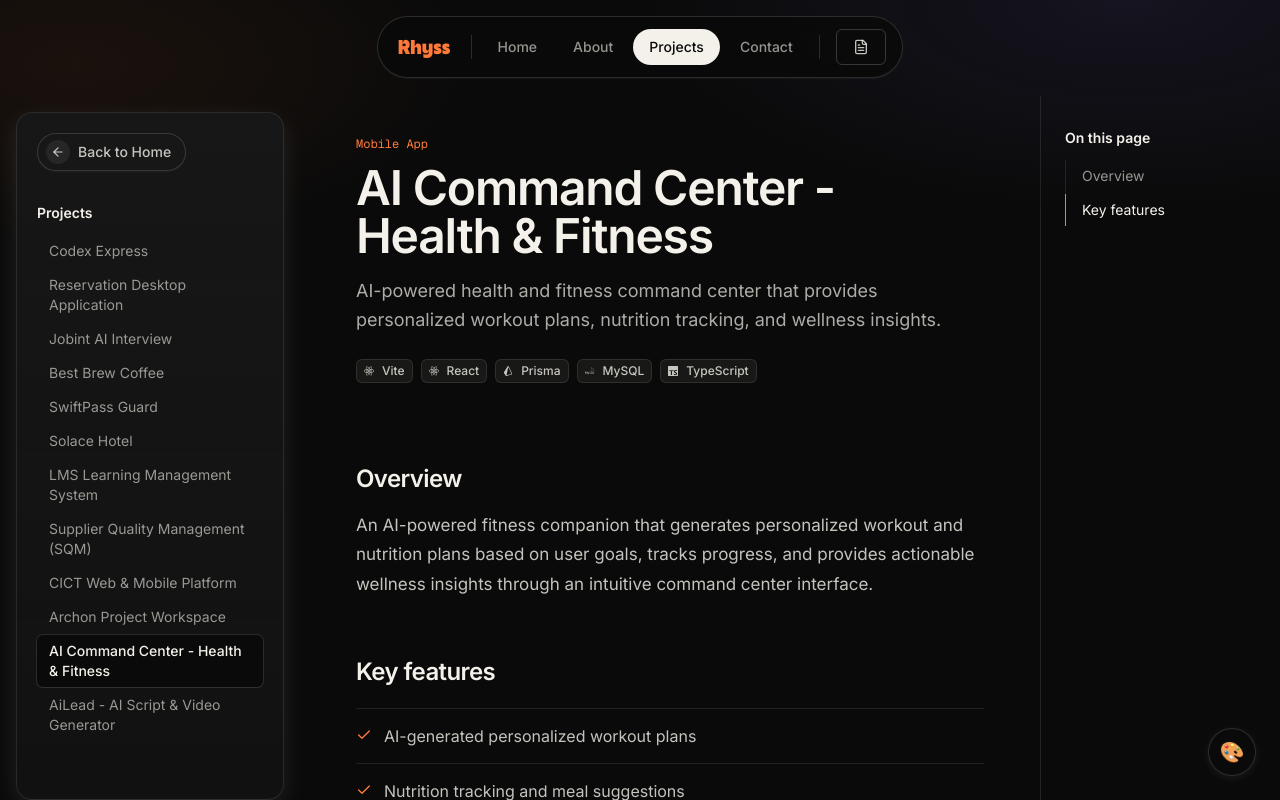
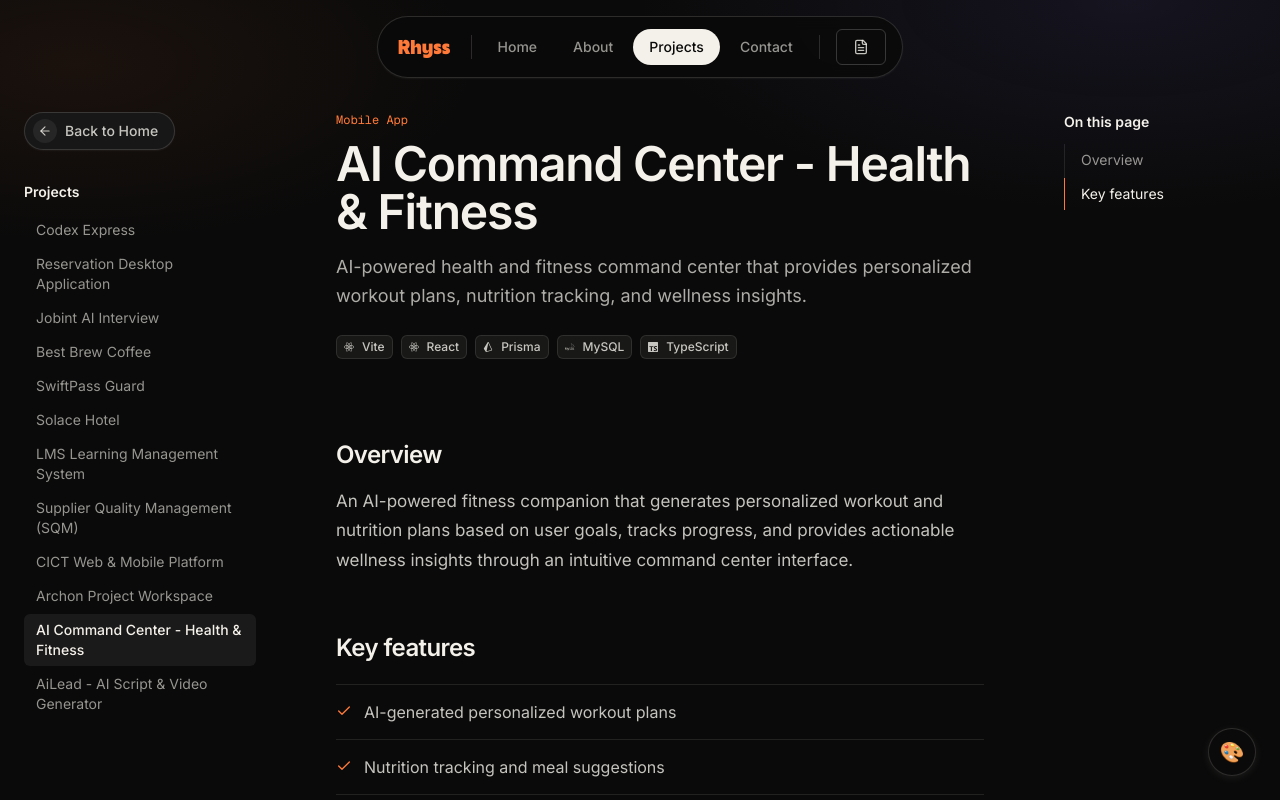
Before and after one commit to uyronmarche14/Portfolio, a Next.js app: page /projects/ai-command-center-fitness in a window 1280 px wide. Shown: the top 800 px of the page. Built offline with nearby package versions, Linux system fonts and the light colour scheme.

Commit message:
fix: flat docs sidebar without cutting divider lines, clearer top spacing, no-wrap back button

```diff
--- a/app/components/layout/BackLink.tsx
+++ b/app/components/layout/BackLink.tsx
@@ -15,7 +15,7 @@ export function BackLink({ href, children, className }: BackLinkProps) {
     <Link
       href={href}
       className={cn(
-        "group inline-flex items-center gap-2 rounded-full border border-foreground/15 bg-card py-1.5 pl-2 pr-3.5 text-sm font-medium text-foreground/80 shadow-soft-sm transition-all duration-200 hover:border-foreground/40 hover:text-foreground focus-visible:outline-none focus-visible:ring-2 focus-visible:ring-ring motion-reduce:transition-none",
+        "group inline-flex items-center gap-2 whitespace-nowrap rounded-full border border-foreground/15 bg-card py-1.5 pl-2 pr-4 text-sm font-medium text-foreground/80 shadow-soft-sm transition-all duration-200 hover:border-foreground/40 hover:text-foreground focus-visible:outline-none focus-visible:ring-2 focus-visible:ring-ring motion-reduce:transition-none",
         className
       )}
     >
--- a/app/components/layout/DocsLayout.tsx
+++ b/app/components/layout/DocsLayout.tsx
@@ -14,9 +14,7 @@ interface DocsLayoutProps {
 export const docsLinkClass = (active: boolean) =>
   cn(
     "block rounded-md px-3 py-1.5 text-sm transition-colors duration-150",
-    active
-      ? "bg-background font-medium text-foreground shadow-soft-sm ring-1 ring-foreground/10"
-      : "text-foreground/60 hover:bg-foreground/[0.04] hover:text-foreground"
+    active ? "bg-foreground/[0.07] font-medium text-foreground" : "text-foreground/60 hover:text-foreground"
   );
 
 /**
@@ -25,18 +23,16 @@ export const docsLinkClass = (active: boolean) =>
  */
 export function DocsLayout({ sidebar, rail, children }: DocsLayoutProps) {
   return (
-    <div className="flex min-h-screen w-full pt-24">
-      <aside className="hidden w-[300px] shrink-0 p-4 lg:block">
-        <div className="sticky top-24 h-[calc(100vh-7rem)] overflow-y-auto rounded-2xl border border-foreground/10 bg-gradient-to-b from-card to-card/60 p-5 shadow-soft-lg">
-          {sidebar}
-        </div>
+    <div className="flex min-h-screen w-full pt-28">
+      <aside className="hidden w-[280px] shrink-0 lg:block">
+        <div className="sticky top-28 max-h-[calc(100vh-8rem)] overflow-y-auto px-6 pb-8">{sidebar}</div>
       </aside>
-      <main className="min-w-0 flex-1 px-6 pb-24 pt-10 md:px-10 lg:px-14">
+      <main className="min-w-0 flex-1 px-6 pb-24 md:px-10 lg:px-14">
         <div className="mx-auto w-full max-w-[780px]">{children}</div>
       </main>
       {rail && (
-        <aside className="hidden w-[240px] shrink-0 border-l border-foreground/10 xl:block">
-          <div className="sticky top-24 px-6 py-8">{rail}</div>
+        <aside className="hidden w-[240px] shrink-0 xl:block">
+          <div className="sticky top-28 px-6">{rail}</div>
         </aside>
       )}
     </div>
```
